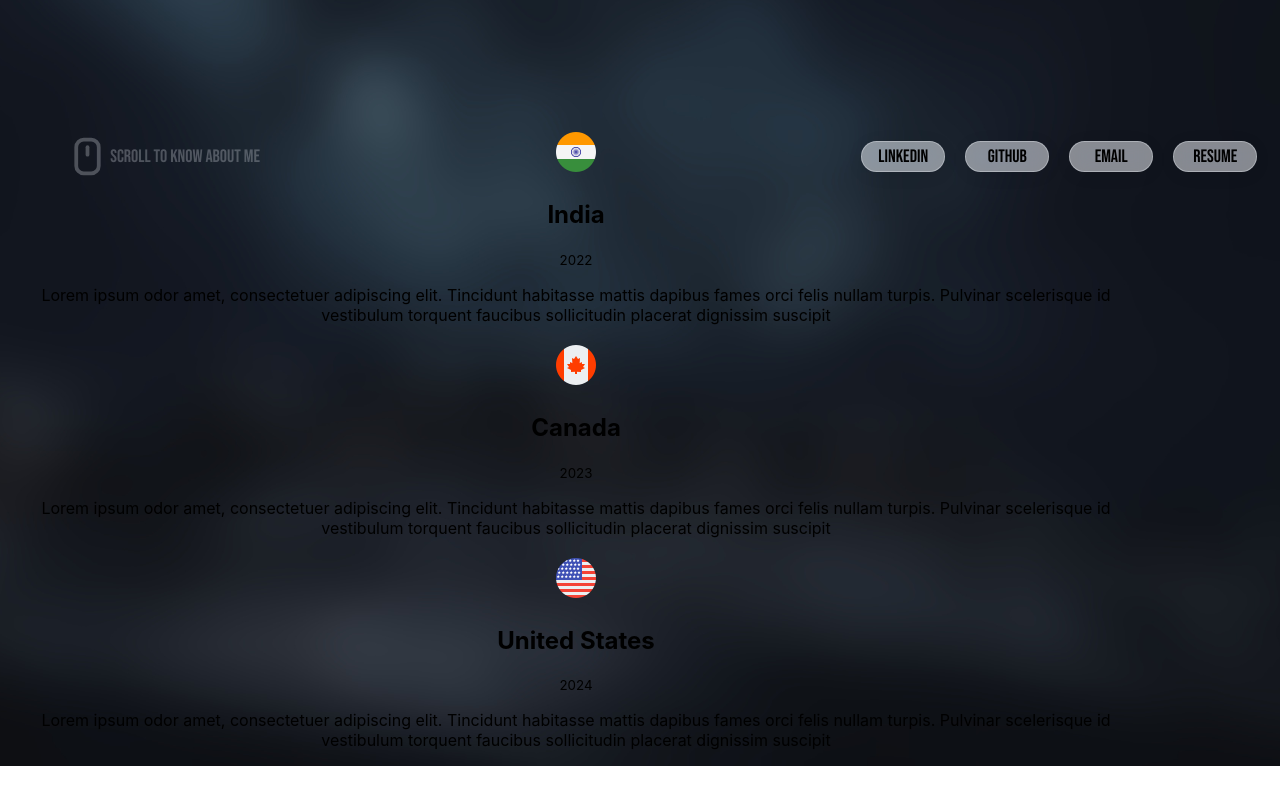
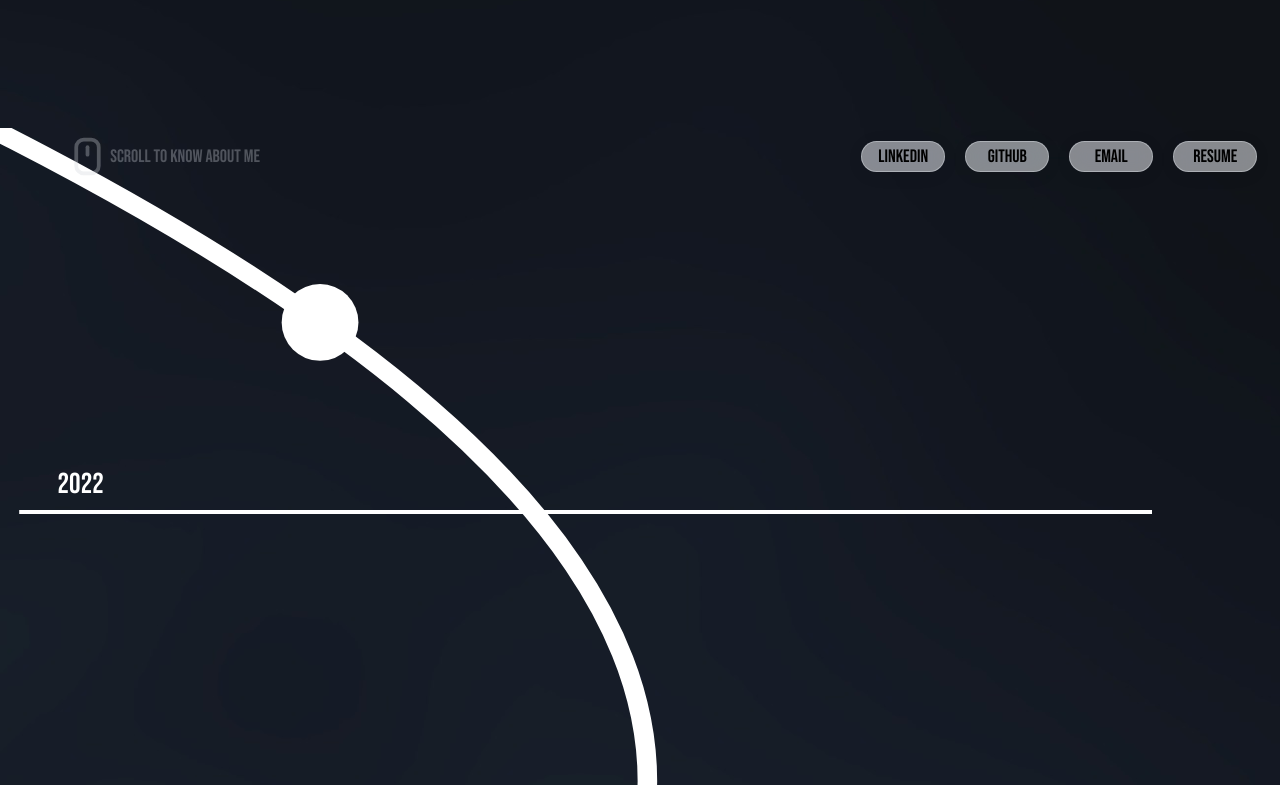
Before and after one commit to YashPatel04/My-Portfolio, a React (Create React App) app: page / in a window 1280 px wide. Shown: the part 615-1400 px from the top of the page. Before the commit the page ends 1369 px from the top, so only its background shows below. Built offline with nearby package versions, Linux system fonts and the light colour scheme; the HTML template or start-up script is replaced by a standard one; a web font is replaced by a local one.

Commit message:
added animated timeline

```diff
--- a/src/components/content/Timeline.css
+++ b/src/components/content/Timeline.css
@@ -0,0 +1,17 @@
+.ball {
+    fill: white;
+    visibility: hidden;
+  }
+
+  .line {
+    fill: none;
+    stroke: white;
+    stroke-width: 2px;
+  }
+
+  text {
+    fill: white;
+    font-size: 15px;
+
+    font-family: 'Bebas Neue', sans-serif;
+}
--- a/src/components/content/Timeline.js
+++ b/src/components/content/Timeline.js
@@ -1,16 +1,88 @@
-import React from 'react';
+import {React, useEffect} from 'react';
 import './Timeline.css';
 import India from '../img/india.png';
 import Canada from '../img/canada.png';
 import US from '../img/United_States.png';
+import { gsap } from "gsap";
+import { ScrollTrigger } from "gsap/dist/ScrollTrigger";
+import { MotionPathPlugin } from "gsap/dist/MotionPathPlugin";
+gsap.registerPlugin(ScrollTrigger,MotionPathPlugin);
+gsap.defaults({ease: "none"});
+
 function Timeline() {
-  return (
-    <div id='Timeline'>
+  useEffect(() => {
+    const pulses = gsap
+      .timeline({
+        defaults: {
+          duration: 0.05,
+          autoAlpha: 1,
+          scale: 2,
+          transformOrigin: "center",
+          ease: "power3.out",
+          visibility: "visible",
+        },
+      })
+      .to(".ball02, .text01", {}, 0.2)
+      .to(".ball03, .text02", {}, 0.38)
+      .to(".ball04, .text03", {}, 0.55)
+      .to(".ball05, .text04", {}, 0.74);
+
+    const main = gsap
+      .timeline({
+        defaults: { duration: 1 },
+        scrollTrigger: {
+          trigger: "#svg",
+          scrub: true,
+          start: "top center",
+          end: "bottom center",
+        },
+      })
+      .to(".ball01", { duration: 0.01, autoAlpha: 1 })
+      .from(".theLine", { drawSVG: 0 }, 0)
+      .to(
+        ".ball01",
+        {
+          motionPath: {
+            path: ".theLine",
+            align: ".theLine",
+            alignOrigin: [0.5, 0.5],
+          },
+        },
+        0
+      )
+      .add(pulses, 0);
+  }, []);
+
+  return(
+  <div>
+    <svg id="svg-stage" xmlns="http://www.w3.org/2000/svg"  viewBox="0 0 600 1200">
+    <path class="line01 line" d="M 10 200 600 200" ></path>
+    <path class="line02 line" d="M 10 400 600 400" ></path>
+    <path class="line03 line" d="M 10 600 600 600" ></path>
+    <path class="line04 line" d="M 10 800 600 800" ></path>
+    <path class="line05 line" d="M 10 1000 600 1000" ></path>
+    <text class="text01" x="30" y="190">2022</text>
+    <text class="text02" x="30" y="390">2023</text>
+    <text class="text03" x="30" y="590">2024</text>
+
+    <path class="theLine"
+          d="M -5,0
+            Q 450 230 300 450
+            T 130 750
+            Q 100 850 300 1000
+            T 150 1200"
+          fill="none" stroke="white" stroke-width="10px" />
+
+    <circle class="ball ball01" r="20" cx="50" cy="100"></circle>
+    <circle class="ball ball02" r="20" cx="278" cy="201"></circle>
+    <circle class="ball ball03" r="20" cx="327" cy="401"></circle>
+    <circle class="ball ball04" r="20" cx="203" cy="601"></circle>
+
+  </svg>
+
     <div  className='Right-Timeline-container'>
-      <img src={India} alt=''/>
-      <section className='Timeline-item'>
+    <section className='Timeline-item'>
         <h2>India</h2>
-        <small>2022</small>
         <p>Lorem ipsum odor amet, consectetuer adipiscing elit. Tincidunt habitasse mattis dapibus fames orci felis nullam turpis. Pulvinar scelerisque id vestibulum torquent faucibus sollicitudin placerat dignissim suscipit</p>
       </section>
       </div>
```
